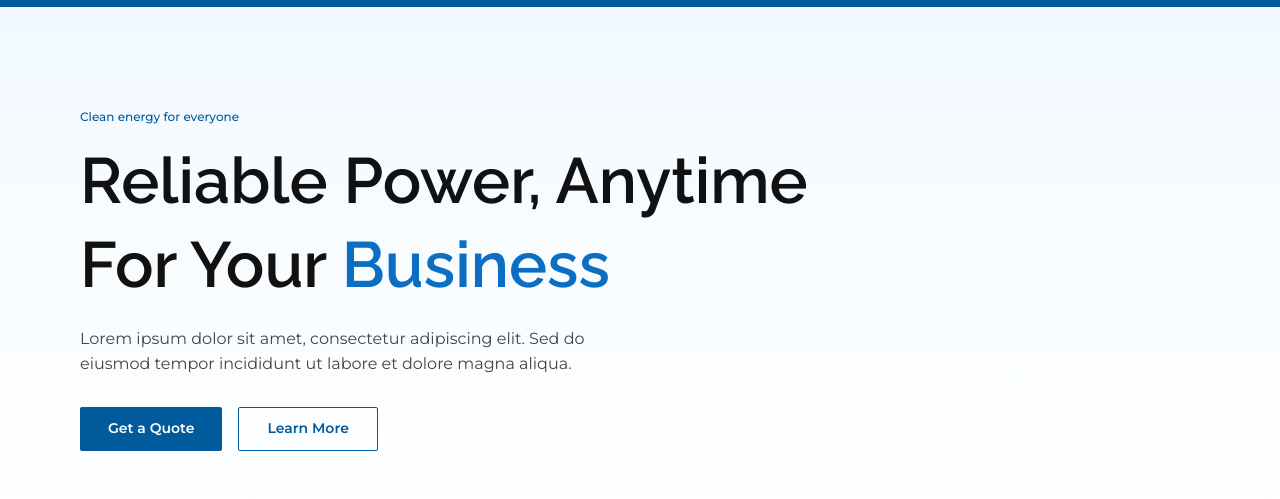
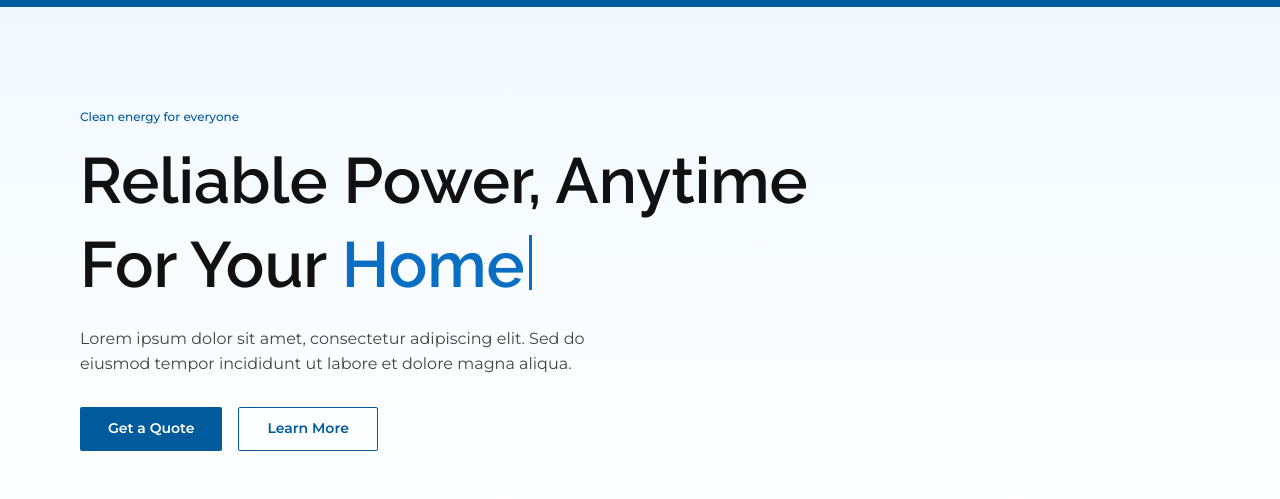
Before and after one commit to nuxleander36-netizen/aspire-power-solutions, a plain HTML site: page index.html in a window 1280 px wide. Shown: the part 91-590 px from the top of the page. Drawn offline with Linux system fonts and the light colour scheme.

Commit message:
Add typing effect to home hero

```diff
--- a/css/style.css
+++ b/css/style.css
@@ -2395,3 +2395,25 @@ ul {
     font-size: 28px;
   }
 }
+
+/* ---------- Home hero: typing word ---------- */
+.typed-word {
+  white-space: nowrap;
+}
+
+.typed-word::after {
+  content: "";
+  display: inline-block;
+  width: 3px;
+  height: 0.85em;
+  margin-left: 4px;
+  background: currentColor;
+  vertical-align: -0.05em;
+  animation: cursor-blink 1s steps(1) infinite;
+}
+
+@keyframes cursor-blink {
+  50% {
+    opacity: 0;
+  }
+}
--- a/index.html
+++ b/index.html
@@ -47,7 +47,7 @@
   <section class="home-hero">
     <div class="container">
       <span class="section-label">Clean energy for everyone</span>
-      <h1>Reliable Power, Anytime<br />For Your <span>Business</span></h1>
+      <h1>Reliable Power, Anytime<br />For Your <span class="typed-word" id="typed-word">Business</span></h1>
       <p>Lorem ipsum dolor sit amet, consectetur adipiscing elit. Sed do eiusmod tempor incididunt ut labore et dolore magna aliqua.</p>
       <div class="hero-buttons">
         <a href="contact.html" class="btn-dark">Get a Quote</a>
--- a/js/main.js
+++ b/js/main.js
@@ -18,3 +18,56 @@ document.querySelectorAll(".calc-tabs").forEach((tabs) => {
     tab.classList.add("active");
   });
 });
+
+// Home hero: the highlighted word types itself out, stays for 5 seconds,
+// is deleted, then the next word is typed.
+const typedEl = document.getElementById("typed-word");
+
+if (typedEl) {
+  const words = ["Home", "Business", "School", "Hotel", "Clinic", "Office"];
+  const typeSpeed = 120;       // ms per letter while typing
+  const deleteSpeed = 60;      // ms per letter while deleting
+  const holdTime = 5000;       // how long each word stays (5 seconds)
+  const pauseBeforeNext = 400; // short pause before the next word starts
+  const reduceMotion = window.matchMedia("(prefers-reduced-motion: reduce)").matches;
+
+  let wordIndex = 0;
+  let letterCount = 0;
+  let deleting = false;
+
+  function tick() {
+    const word = words[wordIndex];
+
+    // People who turned off animations just get the word swapped every 5 seconds
+    if (reduceMotion) {
+      typedEl.textContent = word;
+      wordIndex = (wordIndex + 1) % words.length;
+      setTimeout(tick, holdTime);
+      return;
+    }
+
+    if (!deleting) {
+      letterCount++;
+      typedEl.textContent = word.slice(0, letterCount);
+      if (letterCount === word.length) {
+        deleting = true;
+        setTimeout(tick, holdTime);
+        return;
+      }
+      setTimeout(tick, typeSpeed);
+    } else {
+      letterCount--;
+      typedEl.textContent = word.slice(0, letterCount);
+      if (letterCount === 0) {
+        deleting = false;
+        wordIndex = (wordIndex + 1) % words.length;
+        setTimeout(tick, pauseBeforeNext);
+        return;
+      }
+      setTimeout(tick, deleteSpeed);
+    }
+  }
+
+  typedEl.textContent = "";
+  tick();
+}
```
